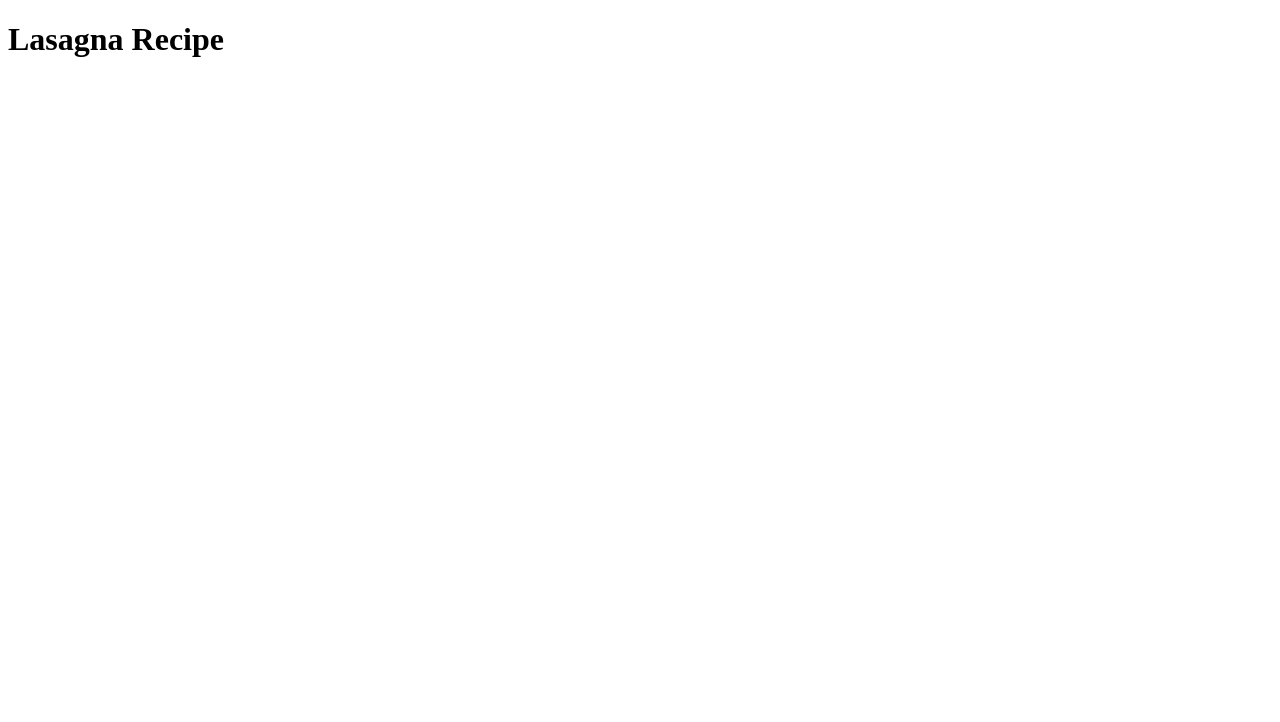
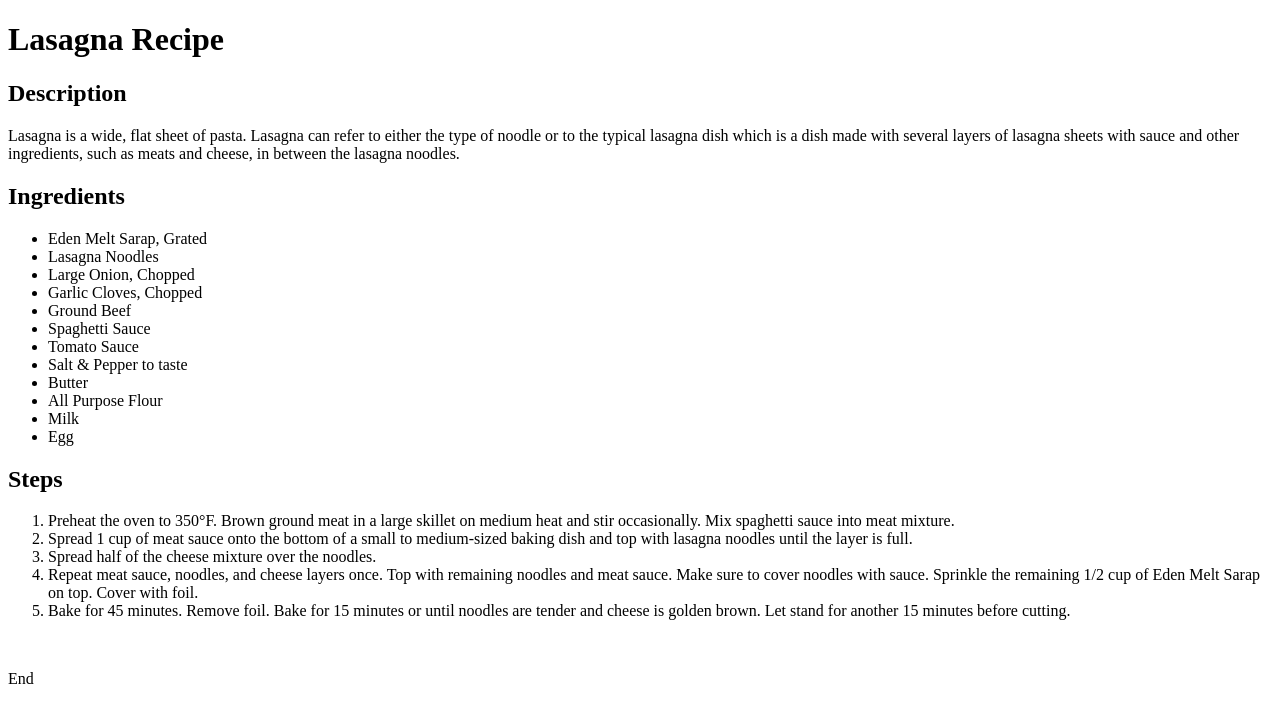
Before and after one commit to Cy-04/odin-recipes, a plain HTML site: page recipes/lasagna.html in a window 1280 px wide. Drawn offline with Linux system fonts and the light colour scheme.

Commit message:
add content to lasagna recipe page

```diff
--- a/recipes/lasagna.html
+++ b/recipes/lasagna.html
@@ -7,5 +7,37 @@
     </head>
     <body>
         <h1>Lasagna Recipe</h1>
+        <h2>Description</h2>
+        <p>Lasagna is a wide, flat sheet of pasta. Lasagna can refer to
+            either the type of noodle or to the typical lasagna dish which is
+            a dish made with several layers of lasagna sheets with sauce
+            and other ingredients, such as meats and cheese, in between the
+            lasagna noodles.
+        </p>
+        <h2>Ingredients</h2>
+        <ul>
+            <li>Eden Melt Sarap, Grated</li>
+            <li>Lasagna Noodles</li>
+            <li>Large Onion, Chopped</li>
+            <li>Garlic Cloves, Chopped</li>
+            <li>Ground Beef</li>
+            <li>Spaghetti Sauce</li>
+            <li>Tomato Sauce</li>
+            <li>Salt & Pepper to taste</li>
+            <li>Butter</li>
+            <li>All Purpose Flour</li>
+            <li>Milk</li>
+            <li>Egg</li>
+        </ul>
+        <h2>Steps</h2>
+        <ol>
+            <li>Preheat the oven to 350°F. Brown ground meat in a large skillet on medium heat and stir occasionally. Mix spaghetti sauce into meat mixture. </li>
+            <li>Spread 1 cup of meat sauce onto the bottom of a small to medium-sized baking dish and top with lasagna noodles until the layer is full. </li>
+            <li>Spread half of the cheese mixture over the noodles.</li>
+            <li>Repeat meat sauce, noodles, and cheese layers once. Top with remaining noodles and meat sauce. Make sure to cover noodles with sauce. Sprinkle the remaining 1/2 cup of Eden Melt Sarap on top. Cover with foil. </li>
+            <li>Bake for 45 minutes. Remove foil. Bake for 15 minutes or until noodles are tender and cheese is golden brown. Let stand for another 15 minutes before cutting. </li>
+        </ol>
+        <br>
+        <p>End</p>
     </body>
 </html>
```
